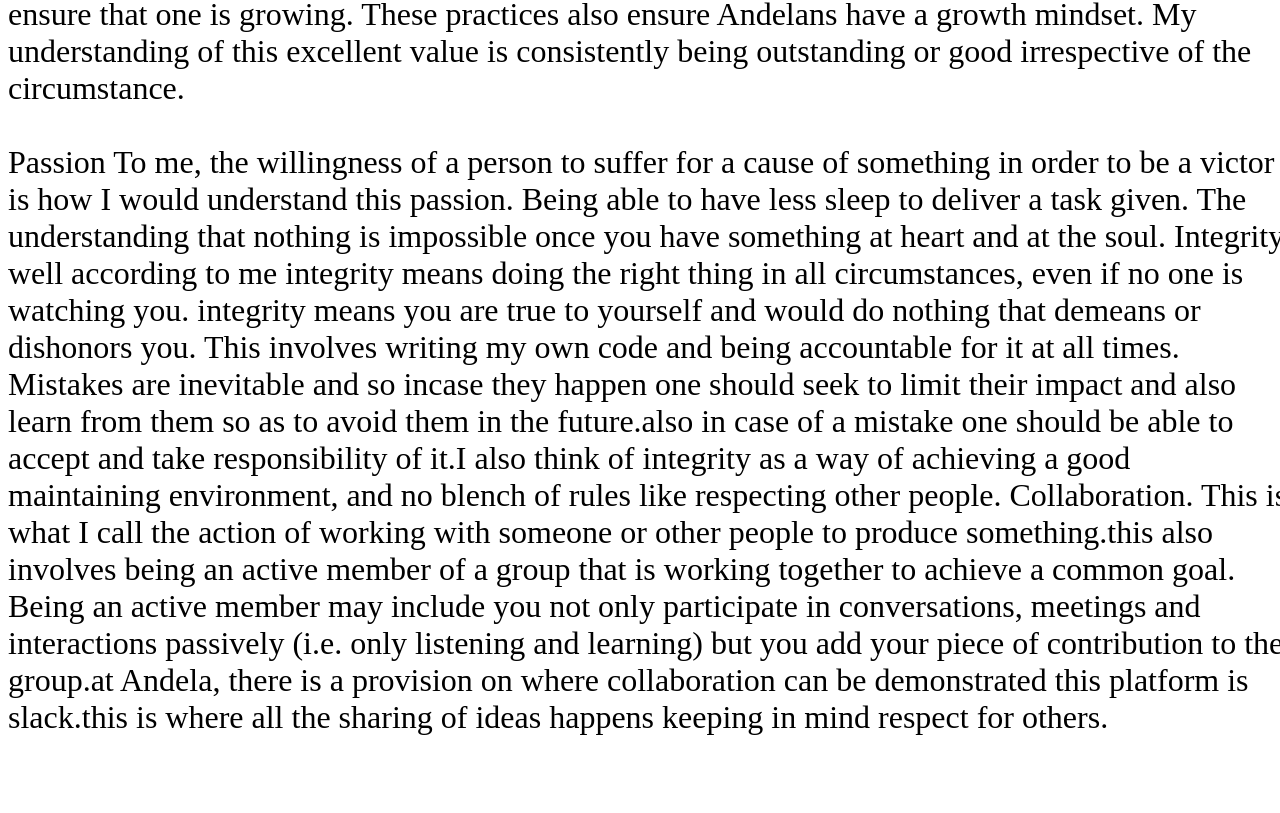
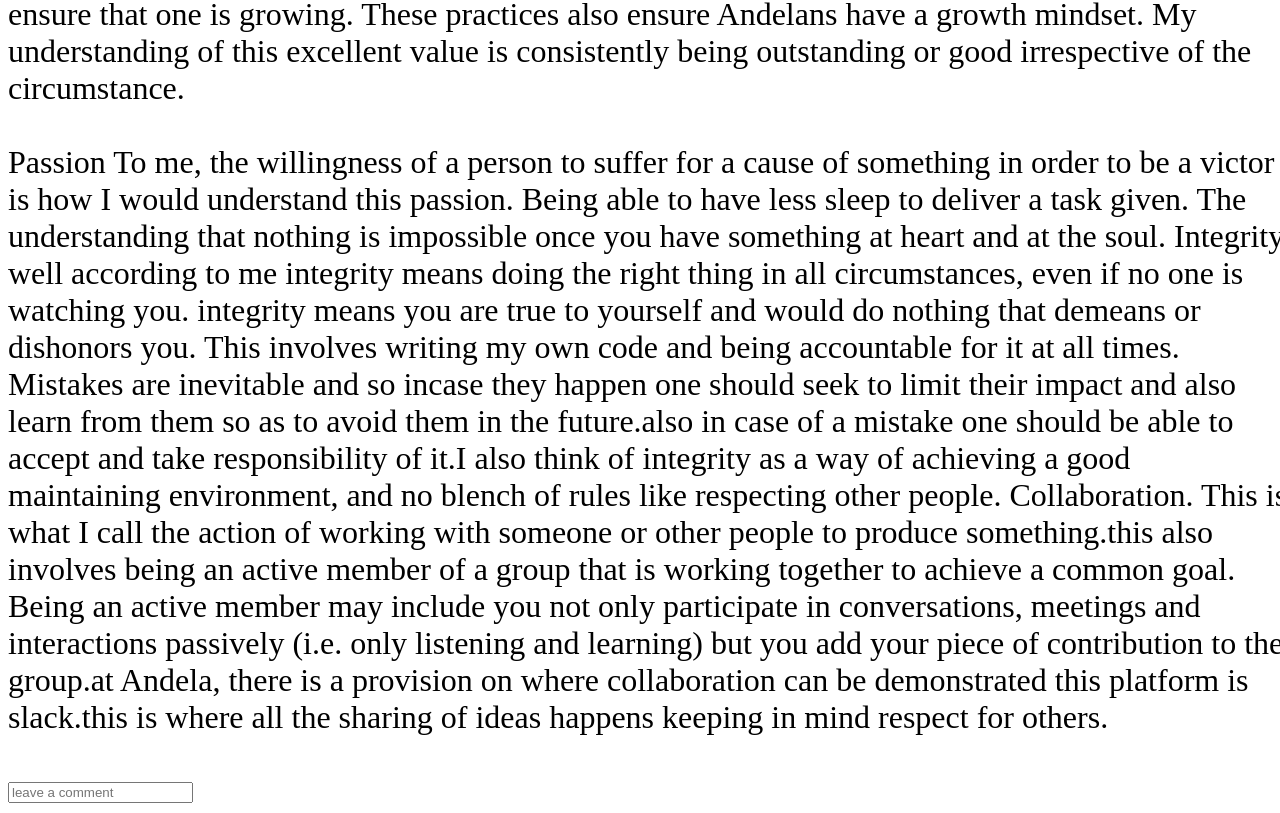
Before and after one commit to nabudde/Teamwork_project, a plain HTML site: page UI/pages/specific.html in a window 1280 px wide. Shown: the part 1235-2048 px from the top of the page. Before the commit the page ends 2003 px from the top, so only its background shows below. Drawn offline with Linux system fonts and the light colour scheme.

Commit message:
ft(comment):employee can comment on others articles[Finishes #168458691]

```diff
--- a/UI/pages/specific.html
+++ b/UI/pages/specific.html
@@ -33,6 +33,7 @@
                happens keeping in mind respect for others.
             </p>
         </div>
+        <input  type="text" placeholder="leave a comment" />
 
 
 
```
